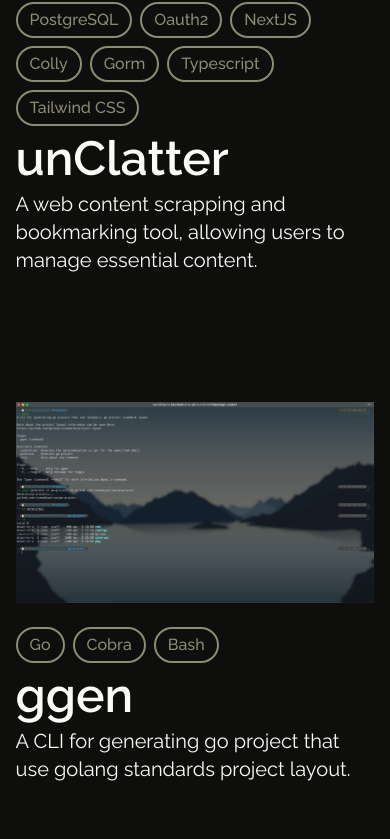
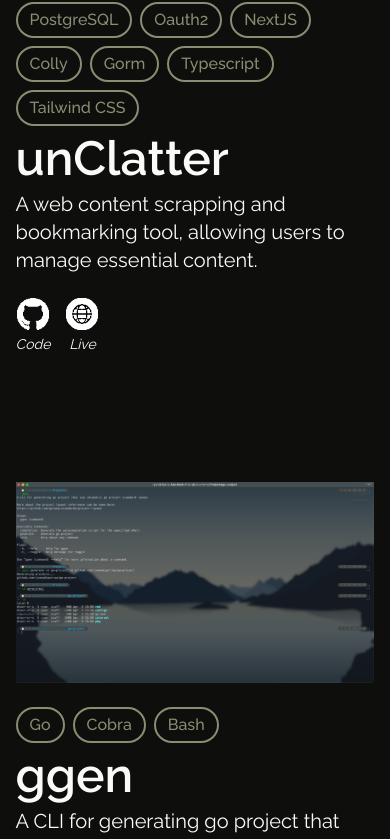
Before and after one commit to ryanadiputraa/portfolio, a Next.js app: page / in a window 390 px wide. Shown: the part 2732-3571 px from the top of the page. Built offline with nearby package versions, Linux system fonts and the light colour scheme.

Commit message:
fix: project overview responsive

```diff
--- a/app/components/contact-form.tsx
+++ b/app/components/contact-form.tsx
@@ -48,8 +48,10 @@ export function ContactForm(): React.ReactNode {
     setIsSuccess(true);
   };
 
+  const submitBtnText = isSuccess ? 'Email Sent' : 'Send Message';
+
   return (
-    <form onSubmit={onSubmit} className="w-full max-w-3xl text-xl">
+    <form onSubmit={onSubmit} className="w-full max-w-3xl text-xl flex flex-col">
       <div className="flex flex-col sm:flex-row gap-8 mb-8">
         <div className="flex-1">
           <label htmlFor="name" className="block mb-2 text-xl font-medium text-accent">
@@ -95,12 +97,12 @@ export function ContactForm(): React.ReactNode {
       <motion.button
         type="submit"
         disabled={isSuccess}
-        className="bg-black font-semibold py-3 px-7 text-white rounded-full mt-8 w-56"
+        className="bg-black font-semibold py-3 px-7 text-white rounded-full mt-3 sm:mt-8 w-56 self-end sm:self-start"
         initial={{ scale: 1 }}
         whileHover={{ scale: 1.05 }}
         transition={{ duration: 0.3, ease: 'easeInOut' }}
       >
-        {isLoading ? <Spinner /> : isSuccess ? 'Email Sent' : 'Send Message'}
+        {isLoading ? <Spinner /> : submitBtnText}
       </motion.button>
     </form>
   );
--- a/app/components/projects.tsx
+++ b/app/components/projects.tsx
@@ -3,6 +3,7 @@
 import { motion } from 'framer-motion';
 import Image from 'next/image';
 import { MutableRefObject } from 'react';
+import { useMediaQuery } from 'react-responsive';
 import { Element } from 'react-scroll';
 
 import { Theme } from '@/types/theme';
@@ -80,6 +81,8 @@ export function Projects({
   theme: Theme;
   projectsRef: MutableRefObject<null>;
 }): React.ReactNode {
+  const isDesktop = useMediaQuery({ query: '(min-width: 1024px)' });
+
   return (
     <Element name="projects" className="max-w-[96rem] mx-auto">
       <div ref={projectsRef} className="py-20 md:px-20">
@@ -90,6 +93,7 @@ export function Projects({
               key={project.title}
               project={project}
               theme={theme}
+              isDesktop={isDesktop}
               classNames={`w-full ${i === 0 || i === 3 ? 'md:w-[55%]' : 'md:w-[40%]'}`}
             />
           ))}
@@ -119,10 +123,12 @@ const imgMotion = {
 function ProjectItem({
   theme,
   project,
+  isDesktop = true,
   classNames,
 }: {
   theme: Theme;
   project: Project;
+  isDesktop?: boolean;
   classNames?: string;
 }): React.ReactNode {
   return (
@@ -133,18 +139,18 @@ function ProjectItem({
     >
       <motion.div
         className="w-full overflow-hidden mb-4 relative"
-        variants={imgContainerMotion}
+        variants={isDesktop ? imgContainerMotion : {}}
         transition={{ duration: 0.5, ease: 'easeInOut' }}
       >
         <motion.div
-          variants={linkContainerMotion}
+          variants={isDesktop ? linkContainerMotion : {}}
           transition={{ duration: 0.2, ease: 'easeInOut' }}
           className="w-full bg-slate-300/70 backdrop-blur-sm absolute left-0 bottom-0 z-10 flex justify-center items-center gap-16"
         >
           <motion.a
             href={project.github}
             target="_blank"
-            variants={linkMotion}
+            variants={isDesktop ? linkMotion : {}}
             transition={{ duration: 0.2, ease: 'easeInOut' }}
             className="hidden flex-col items-center gap-2"
           >
@@ -155,11 +161,11 @@ function ProjectItem({
             <motion.a
               href={project.live}
               target="_blank"
-              variants={linkMotion}
+              variants={isDesktop ? linkMotion : {}}
               transition={{ duration: 0.2, ease: 'easeInOut' }}
               className="hidden flex-col items-center gap-2"
             >
-              <Image src={'/img/web.png'} width={40} height={40} alt="github" className="w-16" />
+              <Image src={'/img/web.png'} width={40} height={40} alt="web" className="w-16" />
               <span className="text-black text-sm font-bold text-center">Live</span>
             </motion.a>
           )}
@@ -170,7 +176,7 @@ function ProjectItem({
           width={400}
           height={160}
           className="w-full"
-          variants={imgMotion}
+          variants={isDesktop ? imgMotion : {}}
           transition={{ duration: 0.5, ease: 'easeInOut' }}
         />
       </motion.div>
@@ -183,6 +189,32 @@ function ProjectItem({
       </div>
       <h5 className="text-5xl font-semibold">{project.title}</h5>
       <p className="text-xl">{project.description}</p>
+      {!isDesktop && (
+        <div className="mt-4 flex gap-4">
+          <a href={project.github} target="_blank" className="flex flex-col items-center gap-1">
+            <Image
+              src={theme === 'light' ? '/img/github.png' : '/img/github-white.png'}
+              width={20}
+              height={20}
+              alt="github"
+              className="w-8"
+            />
+            <span className="italic text-sm">Code</span>
+          </a>
+          {project.live && (
+            <a href={project.github} target="_blank" className="flex flex-col items-center gap-1">
+              <Image
+                src={theme === 'light' ? '/img/web.png' : '/img/web-white.png'}
+                width={20}
+                height={20}
+                alt="web"
+                className="w-8"
+              />
+              <span className="italic text-sm">Live</span>
+            </a>
+          )}
+        </div>
+      )}
     </motion.div>
   );
 }
--- a/app/page.tsx
+++ b/app/page.tsx
@@ -65,7 +65,7 @@ export default function Home() {
           </div>
           <Pattern />
           <motion.div
-            className="absolute bottom-20 -right-12 sm:right-0 rotate-90 text-base sm:text-xl flex justify-start items-center gap-2 w-28"
+            className="absolute bottom-20 -right-8 sm:right-0 rotate-90 text-base sm:text-xl flex justify-start items-center gap-2 w-28"
             initial={{ opacity: 0 }}
             animate={{ opacity: 1 }}
             transition={{ duration: 1, delay: 1, ease: 'easeInOut' }}
```
Also changed, not shown: public/img/github-white.png (added), public/img/web-white.png (added).
